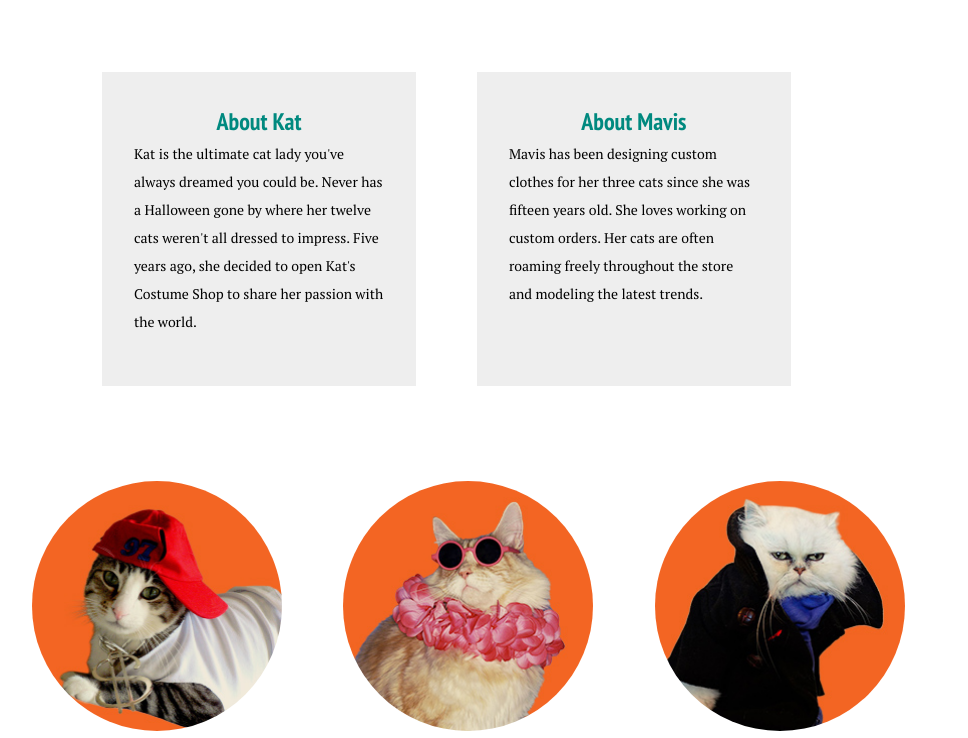
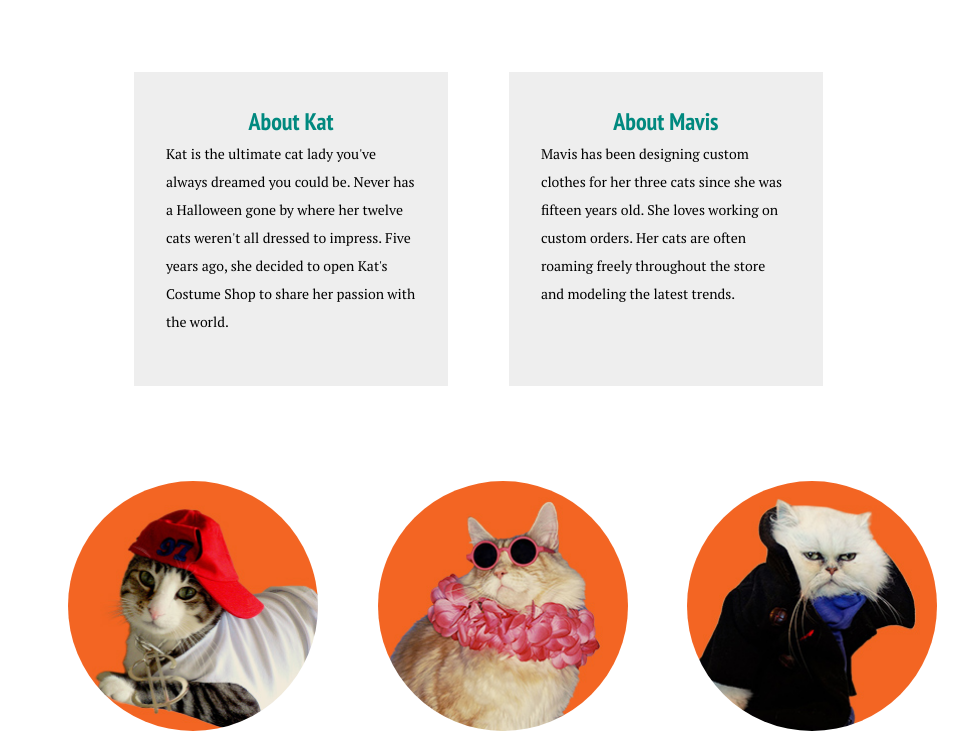
Before and after one commit to swtudor/cat_costume_project, a plain HTML site: page index.html in a window 1280 px wide. Shown: the part 702-1440 px from the top of the page, without its empty margins (154-1122 px from the left). Drawn offline with Linux system fonts and the light colour scheme.

Commit message:
margins finally. No more changes! Fully centered About div, cat pics and address boxes

```diff
--- a/assets/css/index.css
+++ b/assets/css/index.css
@@ -151,14 +151,14 @@ nav li{
   vertical-align: middle;
 }
 .kat{
-  margin:0 0 5.925925% 20%;
+  margin:0 0 5.925925% 22.5%;
 }
 .mavis{
   margin:0 auto 5.925925% 4.444444%;
 }
 
 .cat-row{
-  margin:1.481481% auto 5.925925% 10%;
+  margin:1.481481% auto 5.925925% 13%;
   padding:0;
 }
 .mini-cats{
```
